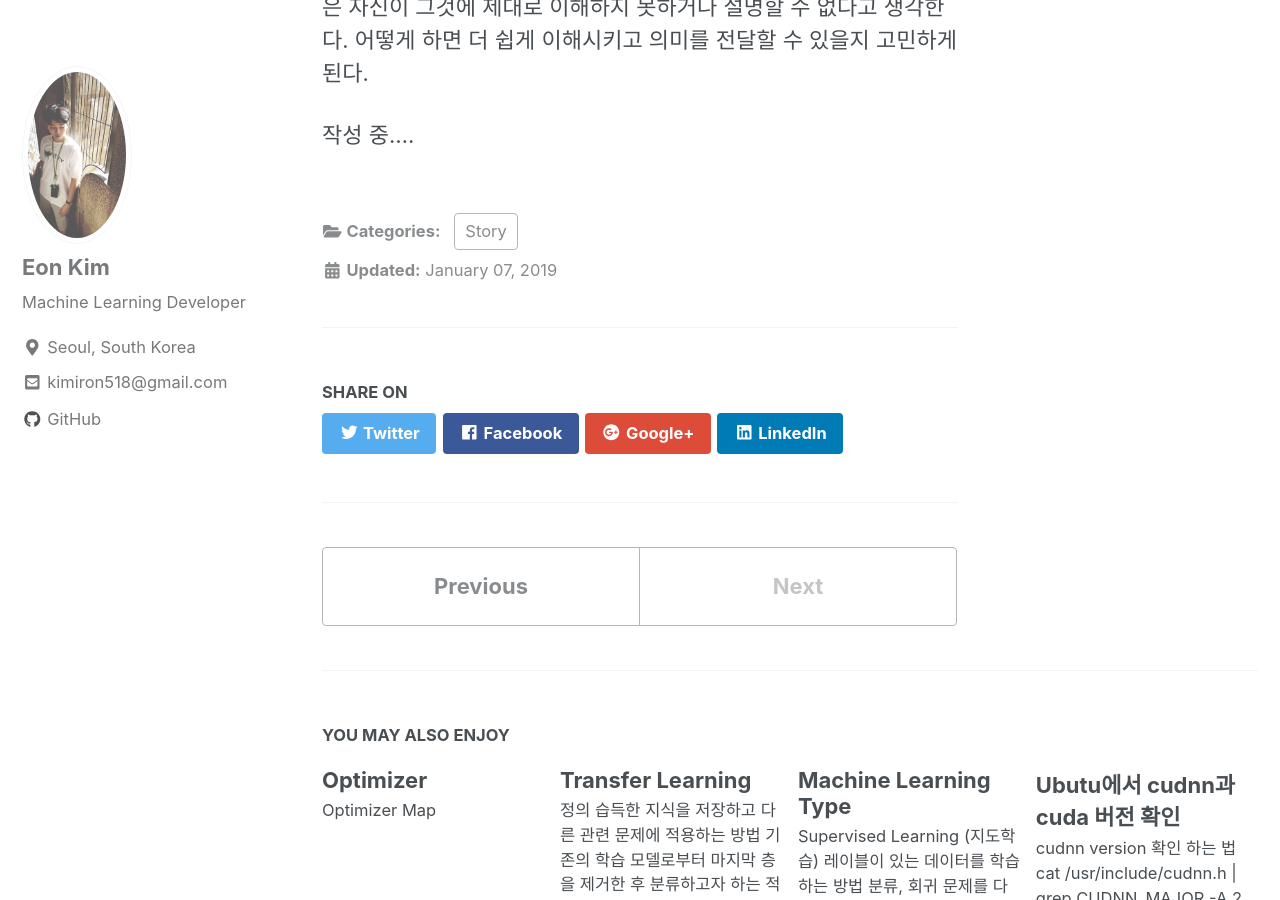
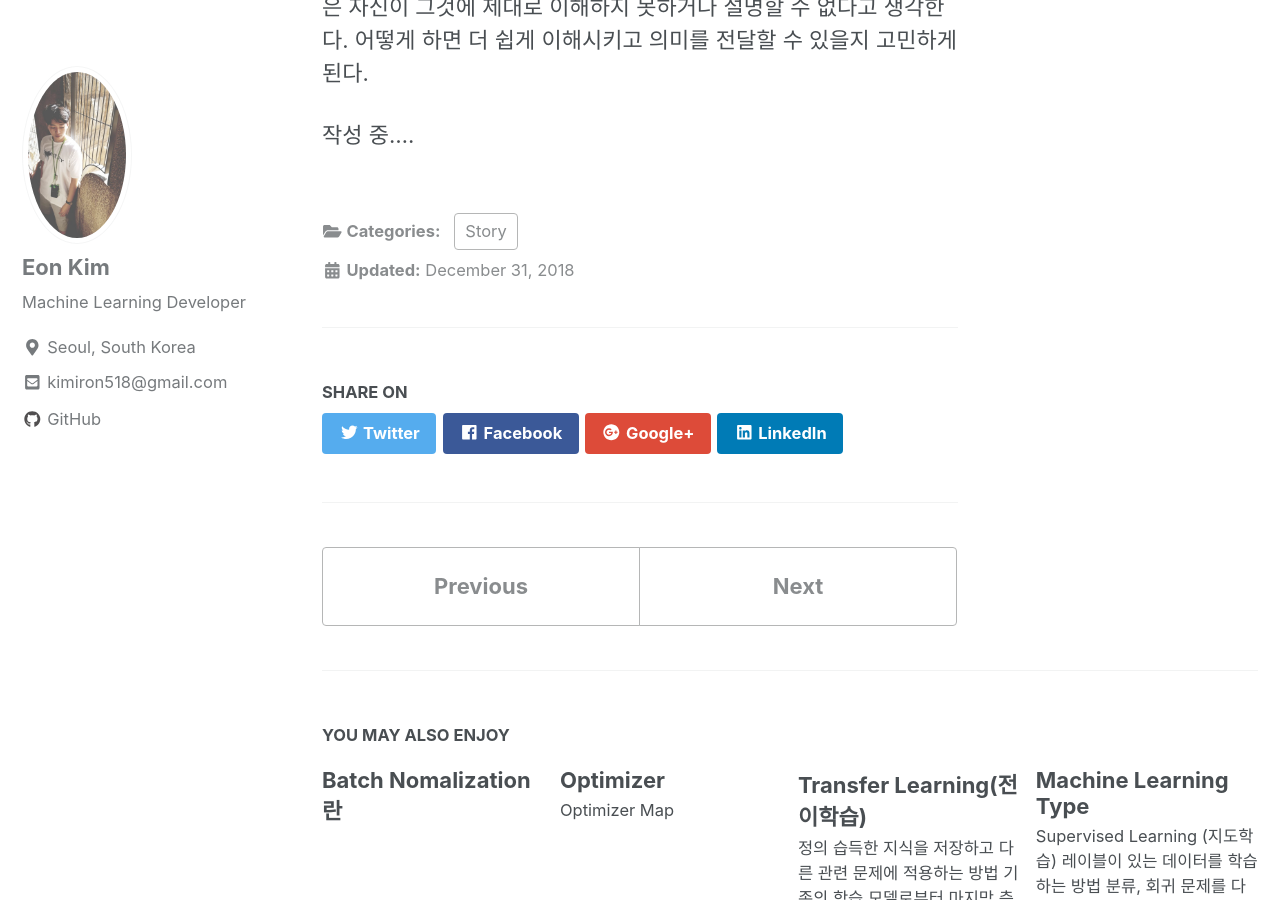
Before and after one commit to thisisiron/thisisiron.github.io, a Jekyll site: the page built from _posts/Story/2018-12-31-About Machine Learning.md, in a window 1280 px wide and 900 px high, scrolled down 738 px. Built offline with Jekyll 4.4.1, drawn with Linux system fonts in a browser that asks for light colours; cached includes are drawn as plain includes; nearby versions of some CDN libraries.

```diff
--- a/_posts/MachineLearning/2018-12-31-Transfer Learning.md
+++ b/_posts/MachineLearning/2018-12-31-Transfer Learning.md
@@ -1,5 +1,5 @@
 ---
-title: "Transfer Learning"
+title: "Transfer Learning(전이학습)"
 categories: MachineLearning
 ---
 ## 정의
--- /dev/null
+++ b/_posts/MachineLearning/2019-01-08-Batch Nomalization.md
@@ -0,0 +1,4 @@
+---
+title: "Batch Nomalization란"
+categories: MachineLearning
+---
```
Also changed, not shown: _posts/Story/2018-12-31-About Machine Learning.md (renamed from _posts/Story/2019-01-07-About Machine Learning.md).
